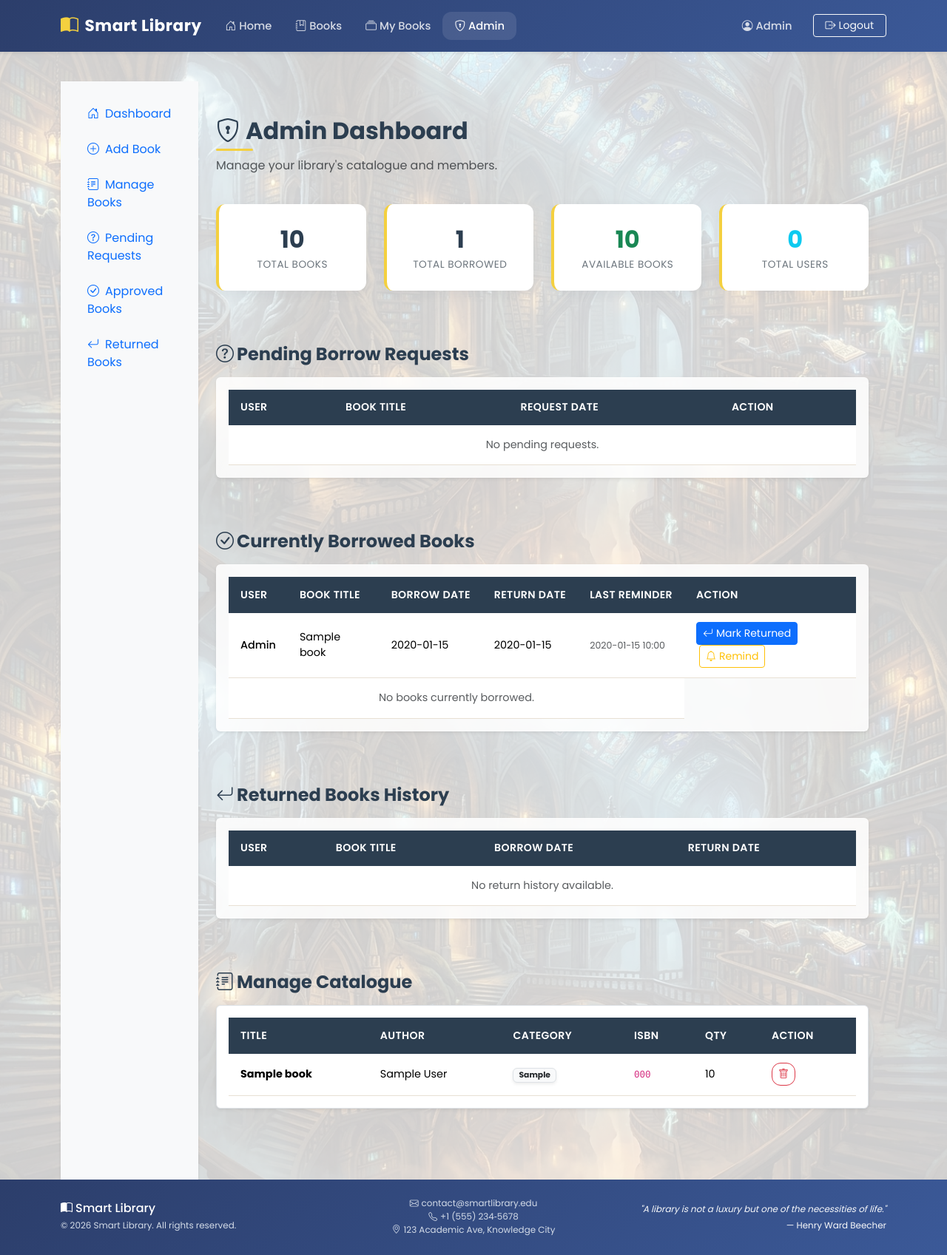
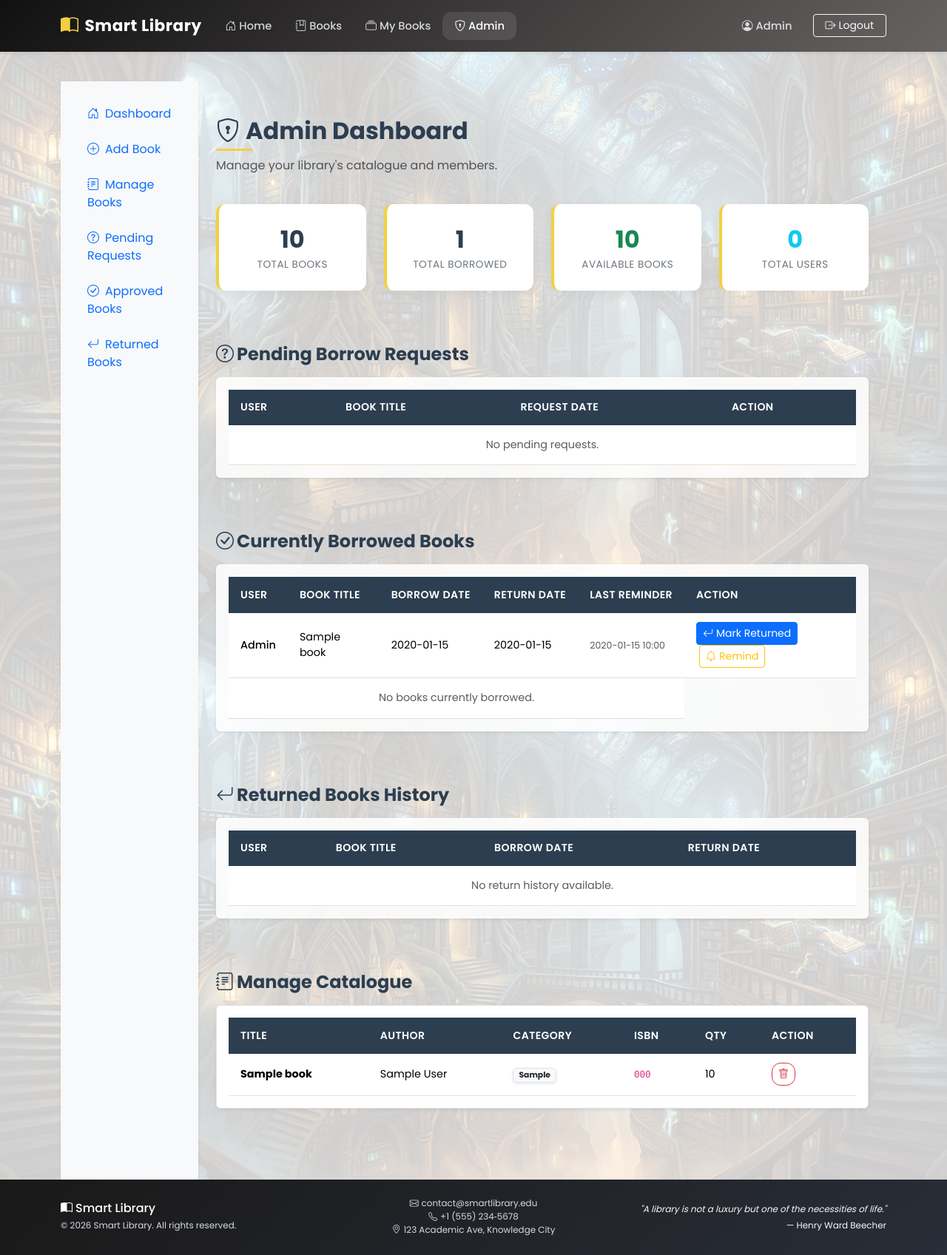
Before and after one commit to AdityaKarippadathUdai/Full-Stack-Project, a Flask app: page /admin in a window 1280 px wide. Shown: the whole page at 74% size. Run offline with Flask 3, Linux system fonts and the light colour scheme; a user stored in the database is signed in; tables that the repository leaves empty hold one stand-in row (values such as "Sample post"); some libraries are stand-ins or nearby versions.

Commit message:
Made some changes to ui

```diff
--- a/templates/base.html
+++ b/templates/base.html
@@ -24,7 +24,7 @@
 
   <!-- ===================== HEADER / NAVBAR ===================== -->
   <header>
-    <nav class="navbar navbar-expand-lg navbar-dark shadow-sm" style="background: linear-gradient(135deg, #2c3e6b 0%, #3b5998 100%);">
+    <nav class="navbar navbar-expand-lg navbar-dark shadow-sm" style="background: linear-gradient(135deg, #121111 0%, #676363 100%);">
       <div class="container">
 
         <!-- Brand -->
@@ -121,7 +121,7 @@
   </main>
 
   <!-- ===================== FOOTER ===================== -->
-  <footer class="mt-auto py-4" style="background: linear-gradient(135deg, #2c3e6b 0%, #3b5998 100%); color: #d4dce8;">
+  <footer class="mt-auto py-4" style="background: linear-gradient(135deg, #1a1919 0%, #282d37 100%); color: #d4dce8;">
     <div class="container">
       <div class="row gy-3 align-items-center">
 
```
Also changed, not shown: static/images/a027a10af70f5a69.jpg (added).
